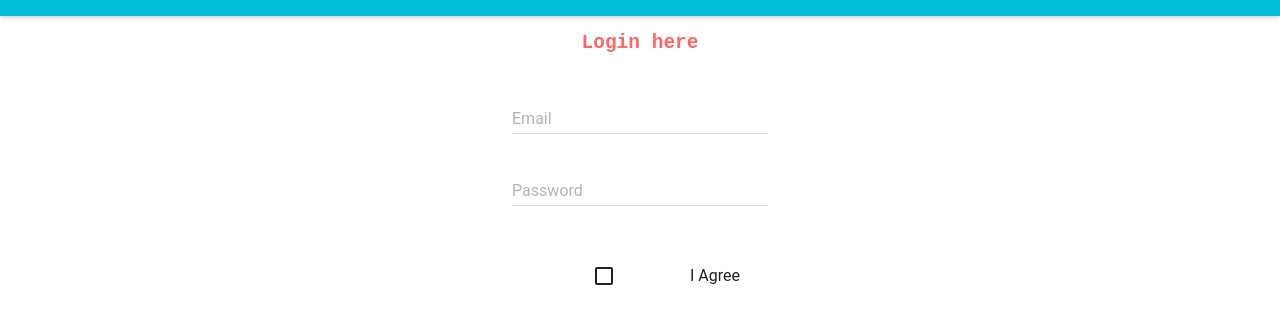
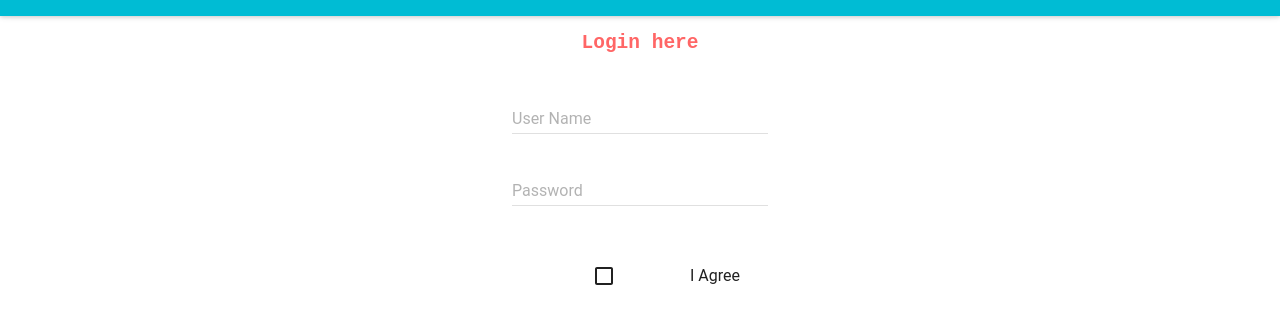
Before and after one commit to mnaeem05/react, a React (Create React App) app: page / in a window 1280 px wide. Shown: the part 311-632 px from the top of the page. Built offline with nearby package versions, Linux system fonts and the light colour scheme.

Commit message:
changes 10-oct

```diff
--- a/src/Components/main.js
+++ b/src/Components/main.js
@@ -37,15 +37,35 @@ const styles = {
 
 export default class Main extends Component {
 
-      constructor() {
-        super();
-        this.state = {
-            value: '',
-        }
-      }
-changeHandler(ev) {
-    console.log({ User_Name: ev.target.value });
+constructor(props) {
+    super(props);
+    this.state = {
+      username:'',
+      email:'',
+      value: ''};
+
+    this.handleChangeUsername = this.handleChangeUsername.bind(this);
+    this.handleChangeUserPwd = this.handleChangeUserPwd.bind(this);
+
+    this.handleSubmit = this.handleSubmit.bind(this);
   }
+
+  handleChangeUsername(event) {
+    this.setState({username: event.target.value});
+    // this.setState({username:''})
+    // this.setState({this.state.username:''})
+  }
+   handleChangeUserPwd(event) {
+    this.setState({pwd: event.target.value});
+  }
+
+  handleSubmit(event) {
+    console.log('User Name: ' + this.state.username);
+    console.log('User Password: ' + this.state.pwd);
+    event.preventDefault();
+  }
+
+
 
   render() {
     return (
@@ -54,22 +74,28 @@ changeHandler(ev) {
     iconClassNameRight="muidocs-icon-navigation-expand-more"
     />
         <h2 style={styles.box01}>Login here</h2>
+        <form onSubmit={this.handleSubmit}>
         <TextField
       hintText="Please type here"
-      floatingLabelText="Email"
-      onChange={(ev) => { this.changeHandler(ev) }}
+      floatingLabelText="User Name"
+      required
+      value={this.state.username} onChange={this.handleChangeUsername}
     /><br />
     <TextField
       hintText="Please type here"
       type="password"
       floatingLabelText="Password"
+      required
+      value={this.state.pwd} onChange={this.handleChangeUserPwd}
     /><br />
           <div style={styles.block}>
         <Checkbox
           label="I Agree"
+          required
           style={styles.checkbox}/>
     </div>
     <button value="Submit" style={styles.button3}> Submit </button>
+    </form>
     </div>
     )
   }
--- a/src/Components/signup.js
+++ b/src/Components/signup.js
@@ -25,43 +25,83 @@ button4: {
     top: 80,
   },
 }
+
 export default class signup extends Component {
+
+  constructor(props) {
+    super(props);
+    this.state = {
+      username:'',
+      email:'',
+      age:'',
+      value: ''};
+
+    this.handleChangeUsername = this.handleChangeUsername.bind(this);
+    this.handleChangeEmail = this.handleChangeEmail.bind(this);
+    this.handleChangeAge = this.handleChangeAge.bind(this);
+
+    this.handleSubmit = this.handleSubmit.bind(this);
+  }
+
+  handleChangeUsername(event) {
+    this.setState({username: event.target.value});
+  }
+   handleChangeEmail(event) {
+    this.setState({email: event.target.value});
+  }
+  handleChangeAge(event){
+     this.setState({age: event.target.value});
+  }
+
+
+  handleSubmit(event) {
+    console.log('User Name: ' + this.state.username);
+    console.log('User Email: ' + this.state.email);
+    console.log('User Age: ' + this.state.age);
+    event.preventDefault();
+  }
+
+
+
     render() {
     return (
         <div>
         <h2 style={styles.box02} >Create Account</h2>
-        <form post="#">
+        <form onSubmit={this.handleSubmit}>
         <TextField
       hintText="Please type your name"
       floatingLabelText="User Name"
       required
+      value={this.state.username} onChange={this.handleChangeUsername}
     /><br />
       <TextField
       type="email"
       hintText="Please type your email"
       floatingLabelText="User Email"
       required
+      value={this.state.email} onChange={this.handleChangeEmail}
     /><br />
     <TextField
       type="number"
       hintText="Above 18 Only"
       floatingLabelText="Age"
       maxLength= '2'
-      required
+      // required
+      value={this.state.age} onChange={this.handleChangeAge}
     /><br />
     <TextField
       hintText="Must be 8 characters"
       type="password"
       floatingLabelText="Password"
       maxLength= '8'
-      required
+      // required
     /><br />
     <TextField
       hintText="Must be same"
       type="password"
       floatingLabelText="Confirm password"
       maxLength= '8'
-      required
+      // required
     />
     <button value="Submit" style={styles.button4}> Submit </button>
     </form>
```
